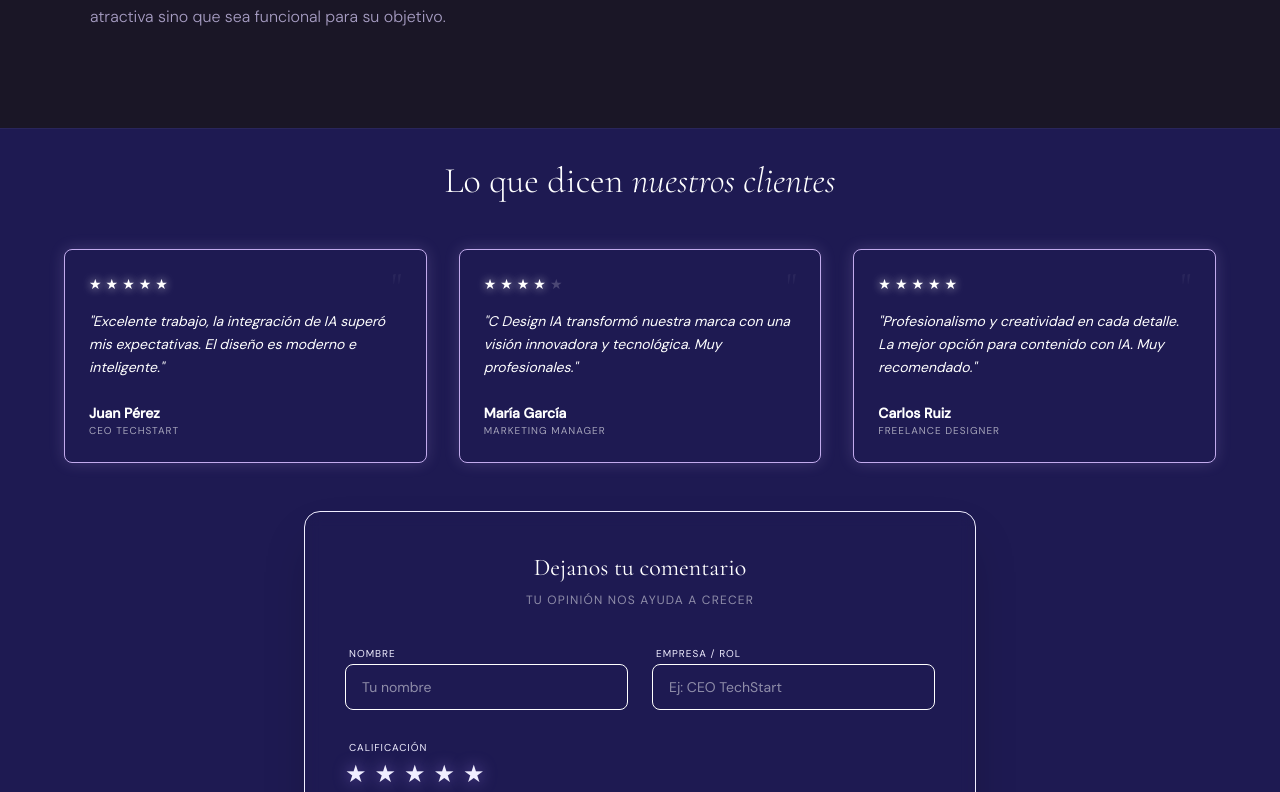
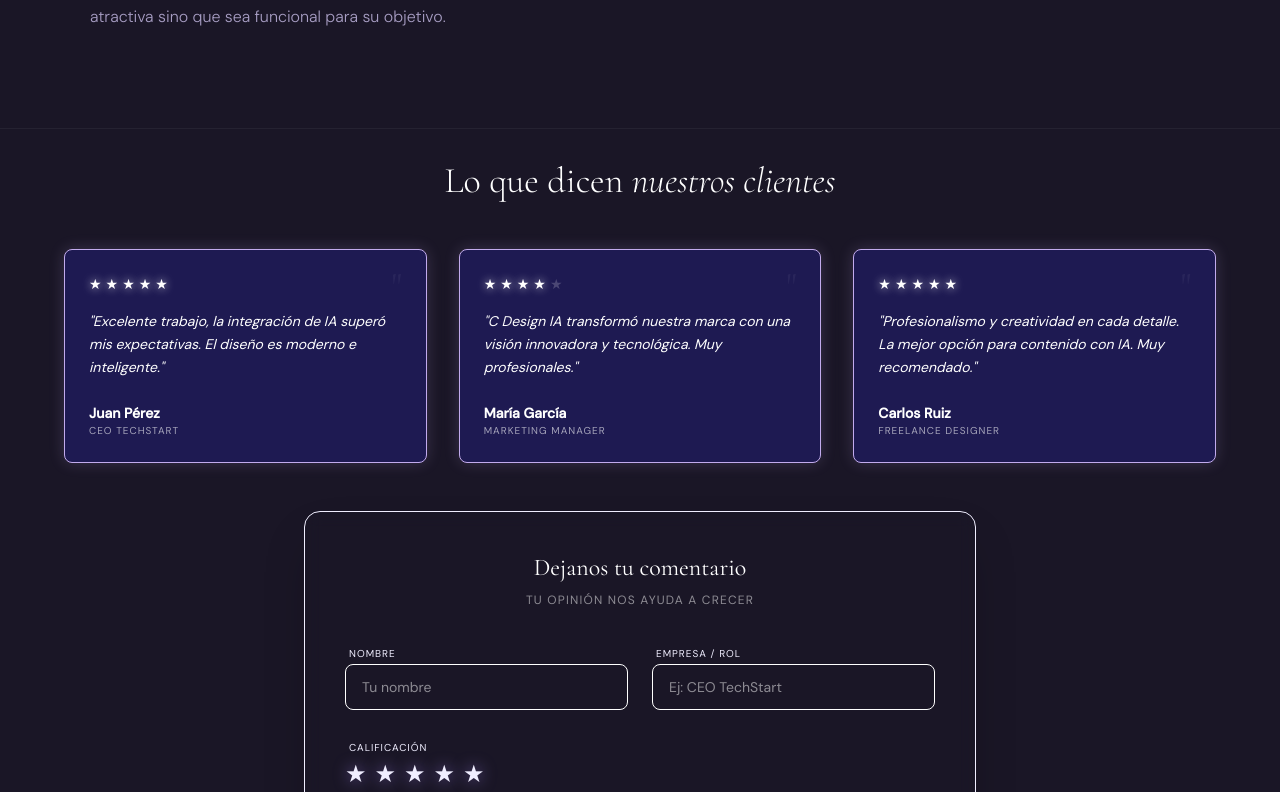
Before and after one commit to consty16/CDESIGNIA, a React (Vite) app: page / in a window 1280 px wide. Shown: the part 2828-3620 px from the top of the page. Built offline with nearby package versions, Linux system fonts and the light colour scheme.

Commit message:
STYLE: restore previous section background color

```diff
--- a/src/components/Layout.tsx
+++ b/src/components/Layout.tsx
@@ -621,7 +621,7 @@ export const Contact: React.FC = () => {
   };
 
   return (
-    <div className="border-y border-white/5 py-8 px-6 md:px-12" style={{ backgroundColor: '#1e1a52' }}>
+    <div className="bg-bg-tertiary border-y border-white/5 py-8 px-6 md:px-12">
       <div className="max-w-6xl mx-auto mb-12">
         <h2 className="font-serif text-3xl md:text-4xl font-light mb-12 text-center text-white">
           Lo que dicen <em className="italic text-lilac">nuestros clientes</em>
```
